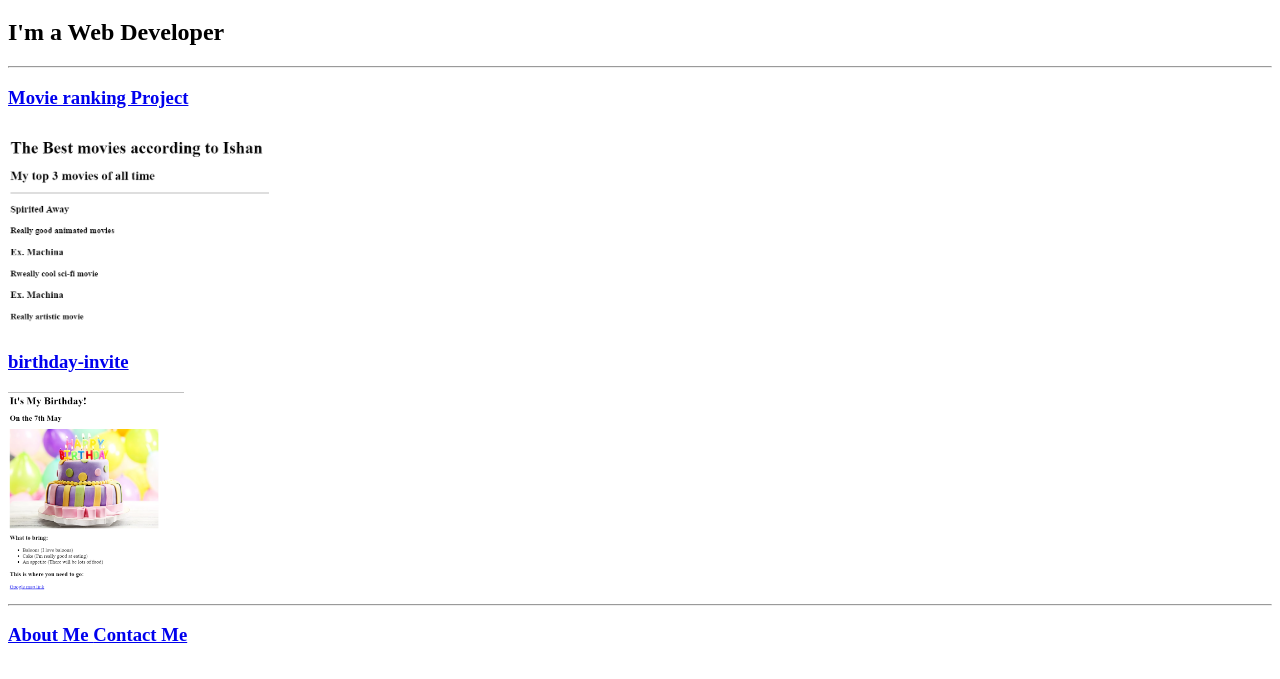
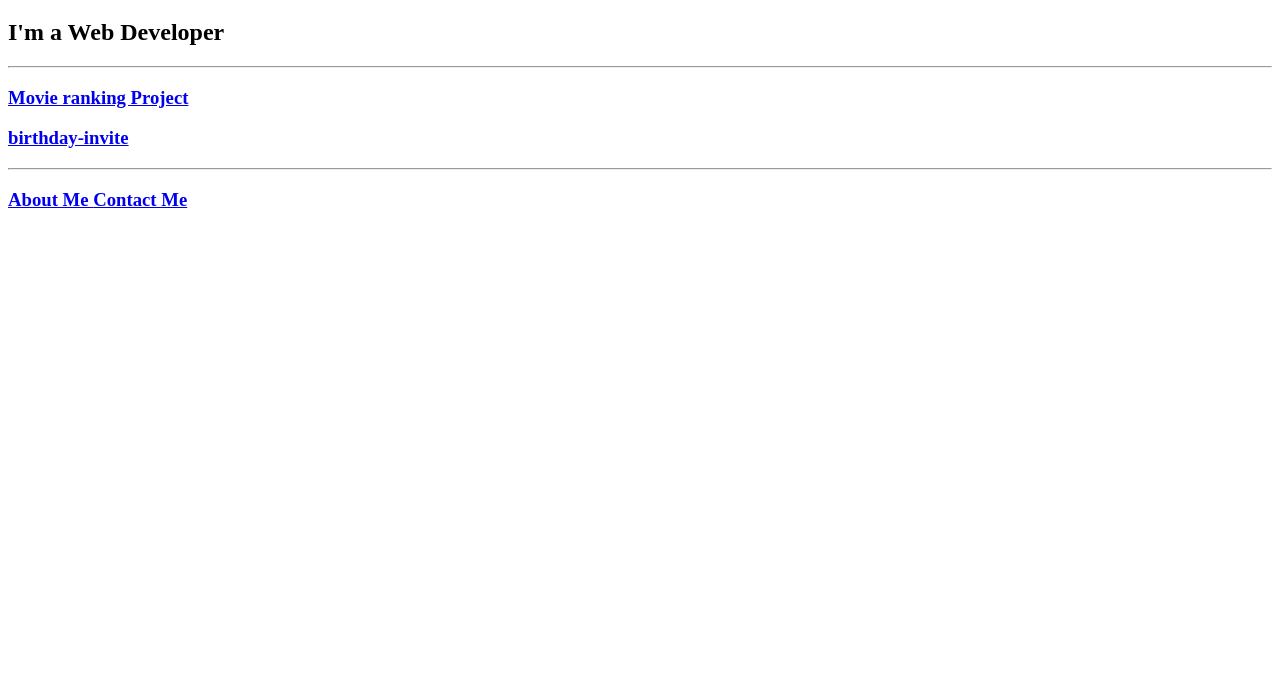
Before and after one commit to ishan7540/First_Portfolio, a plain HTML site: page index.html in a window 1280 px wide. Shown: the part 61-740 px from the top of the page. Drawn offline with Linux system fonts and the light colour scheme.

Commit message:
Update index.html

```diff
--- a/index.html
+++ b/index.html
@@ -10,9 +10,9 @@
     <h2>I'm a Web Developer</h2>
     <hr>
     <h3><a href="public/movie-ranking.html">Movie ranking Project</a><h3>
-    <img src="assets\Screenshot 2024-01-22 012213.png" alt="Movie Ranking" height="200"><br>
+
     <h3><a href="public/birthday-invite.html">birthday-invite</a></h3>
-    <img src="assets\Screenshot 2024-01-22 012611.png" alt="birthday-invite"height="200">
+
     <hr>
     <h3><a href="public/about.html">About Me </a><a href="public/contact.html">Contact Me</a></h3>
 </body>
```
